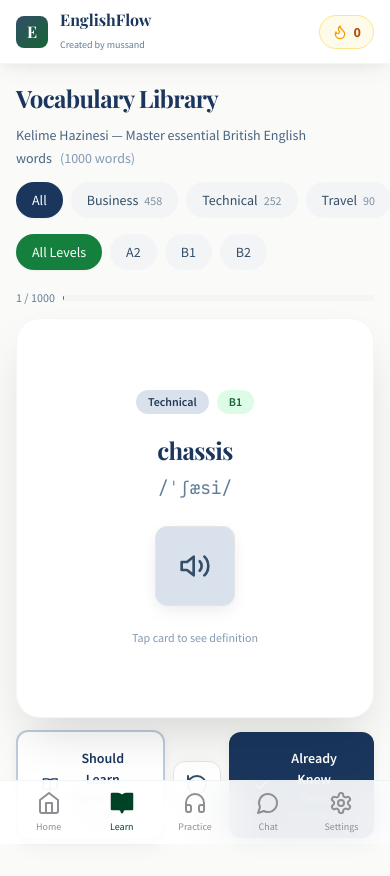
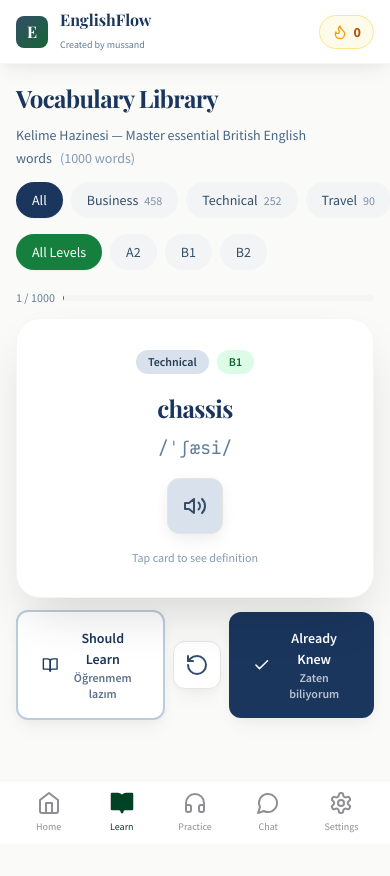
Before and after one commit to stutrailers-dev/englishflow, a React (Vite) app: page /vocabulary in a window 390 px wide. Shown: the top 876 px of the page. Built offline with nearby package versions, Linux system fonts and the light colour scheme.

Commit message:
Fix Learn page layout - reduce card height for mobile

```diff
--- a/src/pages/VocabularyLibrary.tsx
+++ b/src/pages/VocabularyLibrary.tsx
@@ -351,7 +351,7 @@ export default function VocabularyLibrary({ embedded = false }: VocabularyLibrar
               animate={{ rotateY: isCardFlipped ? 180 : 0 }}
               transition={{ duration: 0.6 }}
               style={{ transformStyle: 'preserve-3d' }}
-              className="relative min-h-[400px]"
+              className="relative min-h-[280px]"
             >
               {/* Front of Card */}
               <div
@@ -362,7 +362,7 @@ export default function VocabularyLibrary({ embedded = false }: VocabularyLibrar
                 style={{ backfaceVisibility: 'hidden' }}
                 onClick={() => handleFlipCard(currentWord.id)}
               >
-                <div className="card-elevated p-10 h-full flex flex-col items-center justify-center text-center space-y-6">
+                <div className="card-elevated p-6 h-full flex flex-col items-center justify-center text-center space-y-4">
                   {/* Category & Difficulty Badge */}
                   <div className="flex items-center gap-2">
                     <span className="badge-navy capitalize text-xs">{currentWord.category}</span>
@@ -371,7 +371,7 @@ export default function VocabularyLibrary({ embedded = false }: VocabularyLibrar
 
                   {/* Word */}
                   <div>
-                    <h2 className="text-5xl font-display font-bold text-navy-900 mb-3">
+                    <h2 className="text-3xl md:text-5xl font-display font-bold text-navy-900 mb-2">
                       {currentWord.word}
                     </h2>
                     <p className="font-mono text-xl text-navy-500">{currentWord.ipa}</p>
@@ -383,9 +383,9 @@ export default function VocabularyLibrary({ embedded = false }: VocabularyLibrar
                       e.stopPropagation()
                       handleSpeak(currentWord.word)
                     }}
-                    className="btn-icon w-20 h-20 bg-navy-100 hover:bg-navy-200"
+                    className="btn-icon w-14 h-14 md:w-20 md:h-20 bg-navy-100 hover:bg-navy-200"
                   >
-                    <Volume2 className={clsx('w-8 h-8 text-navy-700', isSpeaking && 'animate-pulse')} />
+                    <Volume2 className={clsx('w-6 h-6 md:w-8 md:h-8 text-navy-700', isSpeaking && 'animate-pulse')} />
                   </button>
 
                   {/* Tap instruction */}
```
